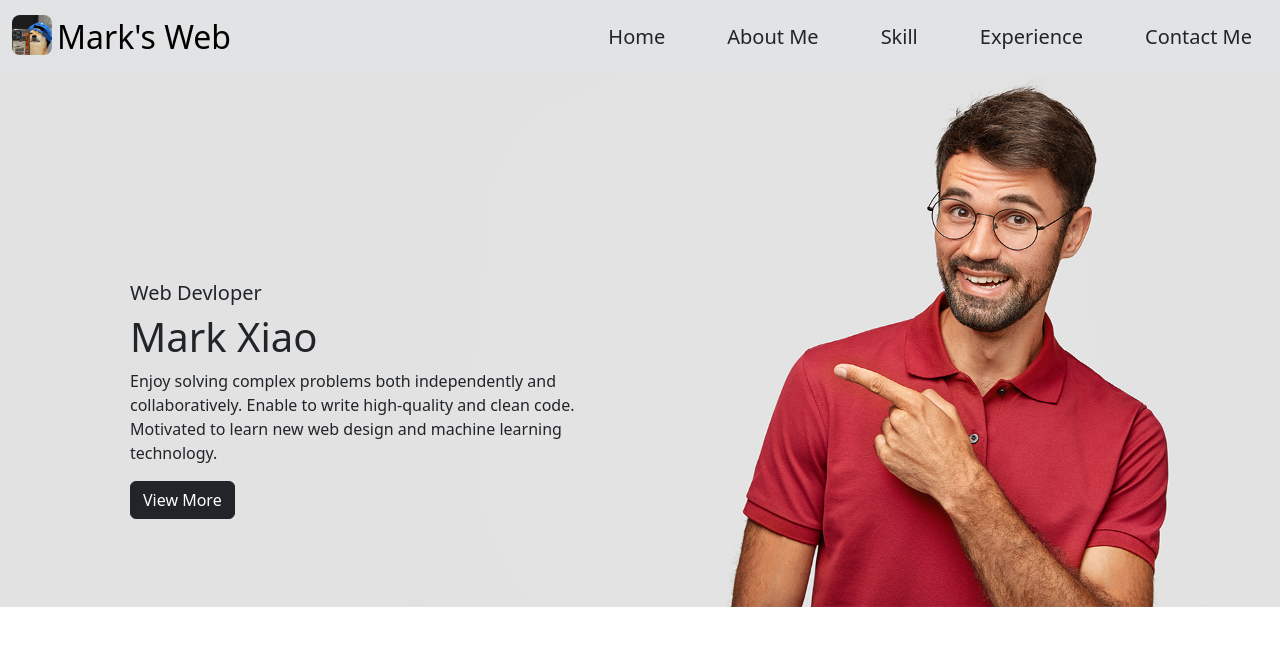
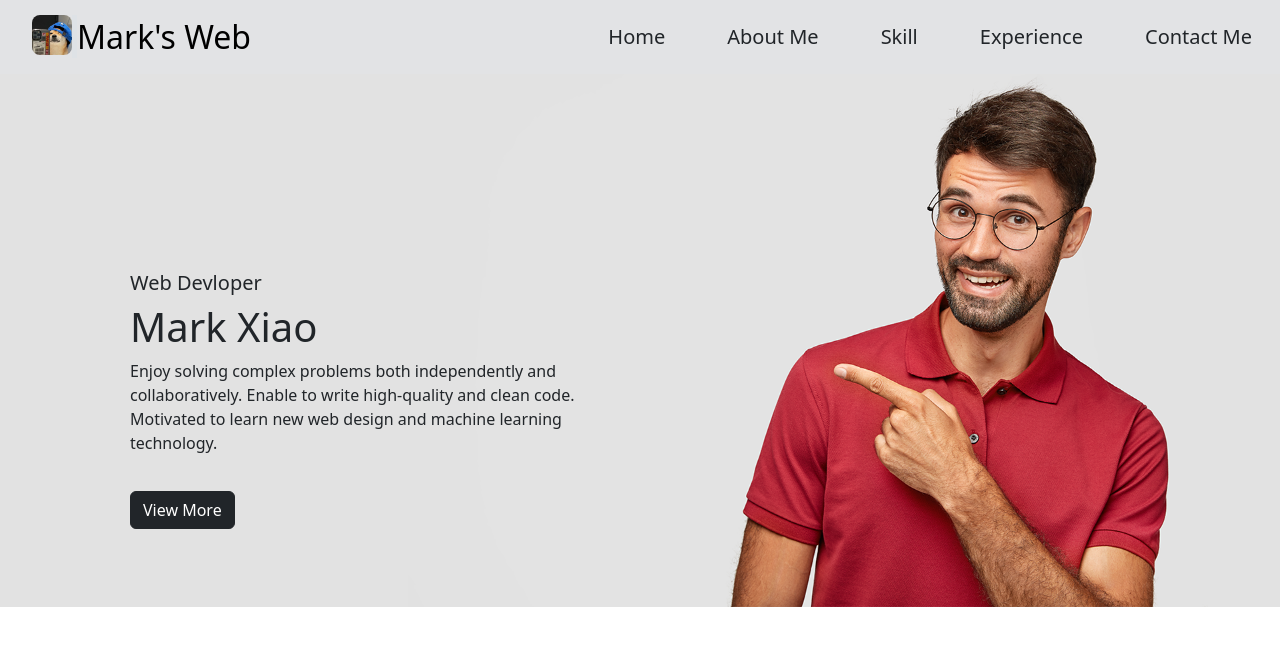
Before and after one commit to kmxyz/MyWeb, a React (Create React App) app: page / in a window 1280 px wide. Shown: the top 646 px of the page. Built offline with nearby package versions, Linux system fonts and the light colour scheme.

Commit message:
changed the button style

```diff
--- a/src/components/navBar.jsx
+++ b/src/components/navBar.jsx
@@ -12,7 +12,7 @@ class NavBar extends Component {
             <nav className="navbar" >
               <div className="container-fluid">
                 <a className="navbar-brand fs-2" href="#">
-                  <img src={logo} alt="Logo" width="40" height="40" className="d-inline-block align-text-top rounded-3"/>
+                  <img src={logo} style={{marginLeft : "20px"}} alt="Logo" width="40" height="40" className="d-inline-block align-text-top rounded-3"/>
                   <span className='border-start border-5'>Mark's Web</span>
                 </a>
                 <ul className="nav">
--- a/src/pages/main.jsx
+++ b/src/pages/main.jsx
@@ -17,7 +17,7 @@ class MainPage extends Component {
                         <h1>Mark Xiao</h1>
                         <p style={{width: "30em"}}>Enjoy solving complex problems both independently and collaboratively.
                         Enable to write high-quality and clean code. Motivated to learn new web design and machine learning technology.</p>
-                        <button className='btn btn-dark'>View More</button>
+                        <button style={{marginTop: "20px"}} className='btn btn-dark'>View More</button>
                     </div>
                 </div>
 
```
